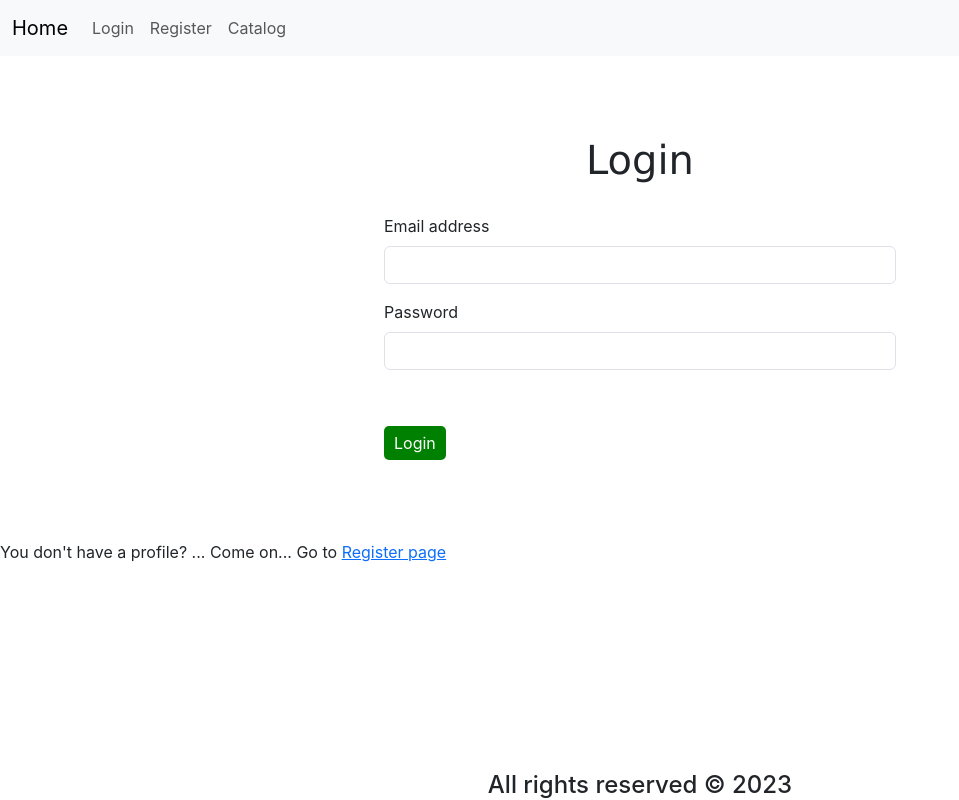
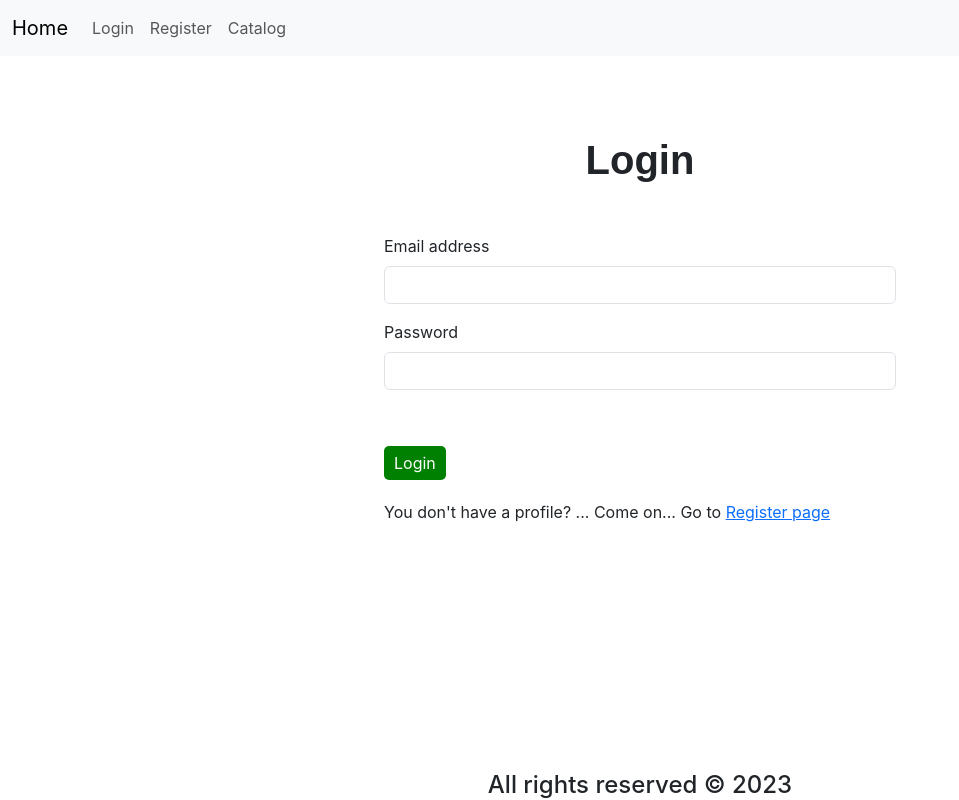
Before and after one commit to EmilPopovski24/react-course-project, a React (Create React App) app: page /login in a window 1280 px wide. Shown: the whole page, without its empty margins (0-959 px from the left). Built offline with nearby package versions, Linux system fonts and the light colour scheme.

Commit message:
Login form update

```diff
--- a/src/components/Login/Login.css
+++ b/src/components/Login/Login.css
@@ -0,0 +1,9 @@
+.login-header {
+    margin:50px;
+    font-family:Arial, Helvetica, sans-serif;
+    font-weight: bold;
+}
+
+.registeroption {
+    margin-top:20px;
+}
--- a/src/components/Login/Login.js
+++ b/src/components/Login/Login.js
@@ -31,12 +31,12 @@ export const Login = () => {
                     <input name={Loginkeys.Password} type="password" className="form-control" id="password" value={values[Loginkeys.Password]} onChange ={changeHandler}/>
                 </div>
                 <button style={{background:"green", border:"none"}} type="submit" className="btn btn-primary">Login</button>
+                <div className="registeroption">
+                    <p className="registerOptionText">
+                        You don't have a profile? ... Come on... Go to <Link to={"/register"}> Register page </Link>
+                    </p>
+                </div>
             </form>
-            <div className="registeroption">
-                <p className="registerOptionText">
-                    You don't have a profile? ... Come on... Go to <Link to={"/register"}> Register page </Link>
-                </p>
-            </div>
         </section>
     )
 }
```
